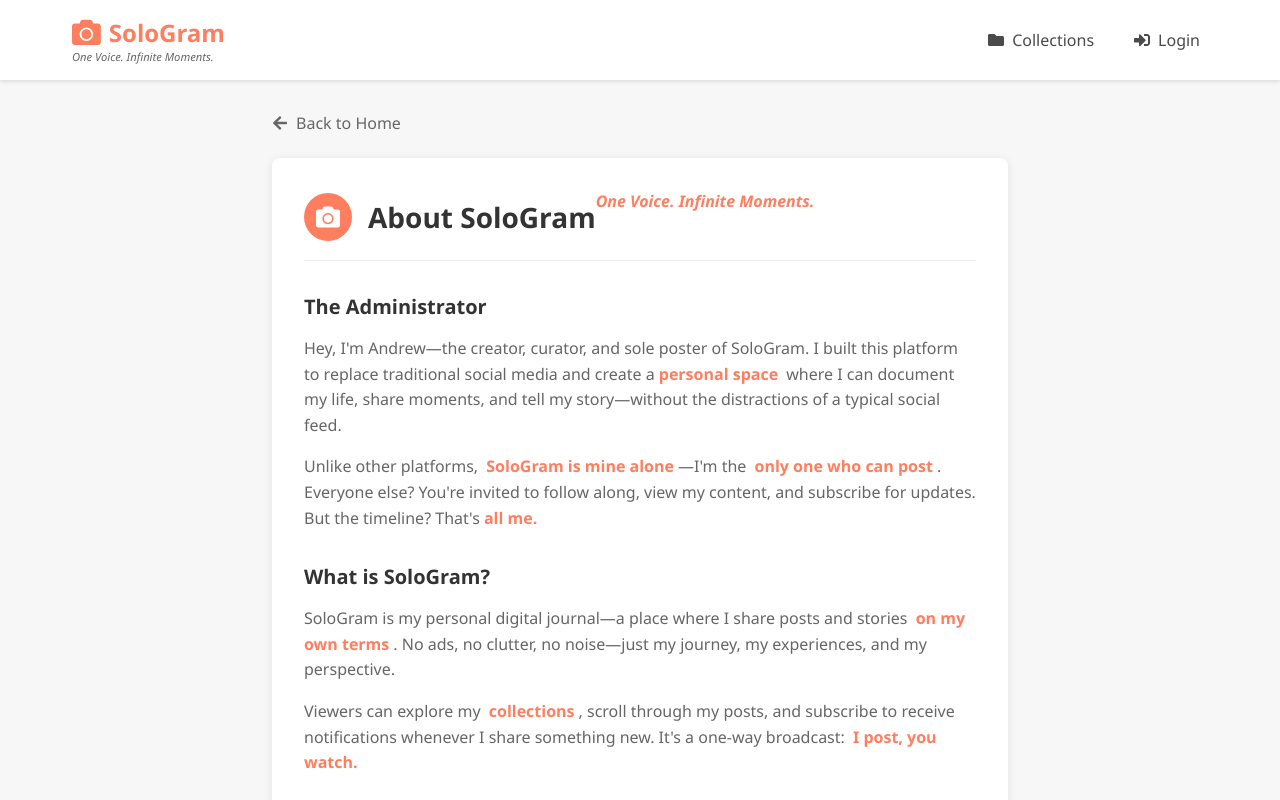
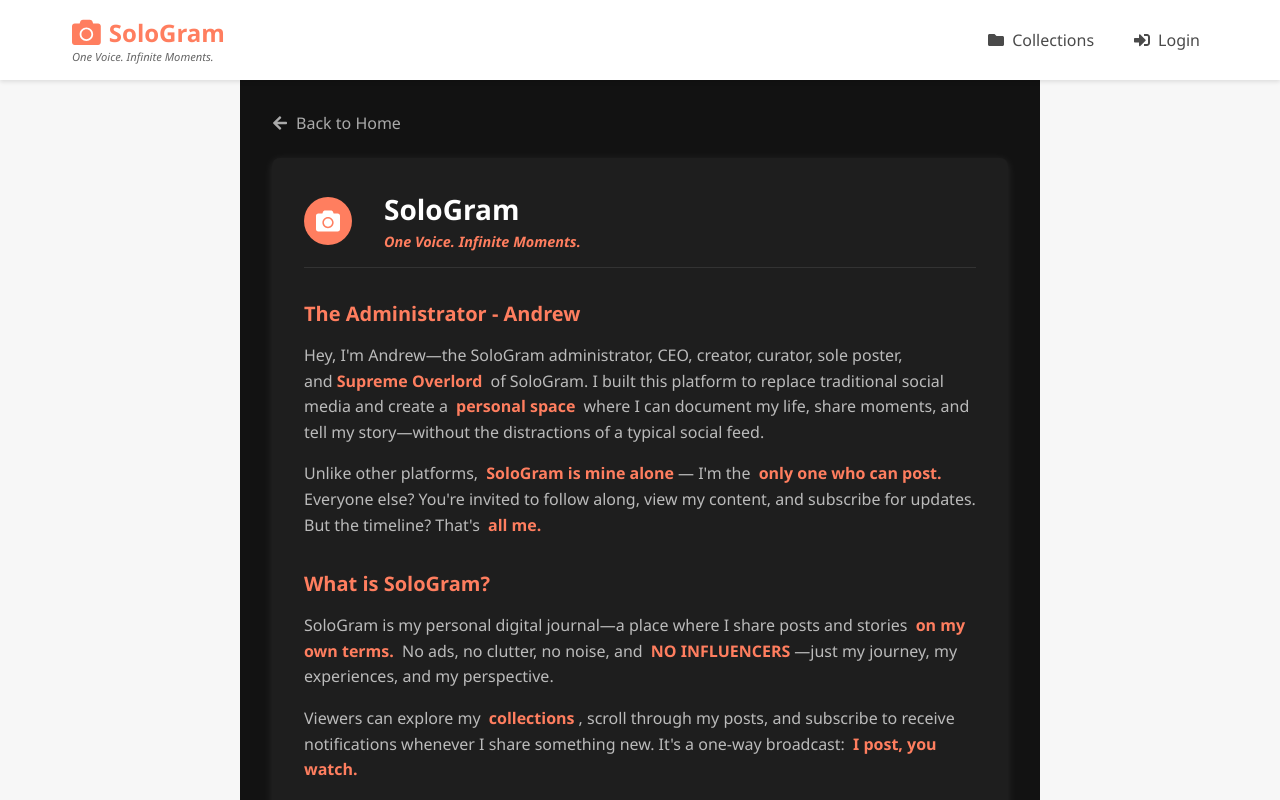
Before and after one commit to abutler911/sologram, a React (Create React App) app in the folder client/: page /about in a window 1280 px wide. Shown: the top 800 px of the page. Built offline with nearby package versions, Linux system fonts and the light colour scheme; no server answers.

Commit message:
Fix: Archived stories retrieval fix

```diff
--- a/client/src/pages/About.js
+++ b/client/src/pages/About.js
@@ -13,28 +13,31 @@ const About = () => {
 
       <ContentCard>
         <PageHeader>
-          <LogoIcon>
+          <LogoContainer>
             <FaCamera />
-          </LogoIcon>
-          <PageTitle>About SoloGram</PageTitle>
-          <Tagline>One Voice. Infinite Moments.</Tagline>
+          </LogoContainer>
+          <TitleContainer>
+            <PageTitle>SoloGram</PageTitle>
+            <Tagline>One Voice. Infinite Moments.</Tagline>
+          </TitleContainer>
         </PageHeader>
 
         <Section>
-          <SectionTitle>The Administrator</SectionTitle>
+          <SectionTitle>The Administrator - Andrew</SectionTitle>
           <Paragraph>
-            Hey, I'm Andrew—the creator, curator, and sole poster of SoloGram. I
+            Hey, I'm Andrew—the SoloGram administrator, CEO, creator, curator,
+            sole poster, and<Emphasis>Supreme Overlord</Emphasis> of SoloGram. I
             built this platform to replace traditional social media and create a
-            <Emphasis>personal space</Emphasis> where I can document my life,
+            <Emphasis> personal space </Emphasis> where I can document my life,
             share moments, and tell my story—without the distractions of a
             typical social feed.
           </Paragraph>
           <Paragraph>
-            Unlike other platforms, <Emphasis>SoloGram is mine alone</Emphasis>
-            —I'm the <Emphasis>only one who can post</Emphasis>. Everyone else?
+            Unlike other platforms, <Emphasis>SoloGram is mine alone</Emphasis>—
+            I'm the <Emphasis>only one who can post.</Emphasis> Everyone else?
             You're invited to follow along, view my content, and subscribe for
             updates. But the timeline? That's
-            <Emphasis>all me.</Emphasis>
+            <Emphasis> all me.</Emphasis>
           </Paragraph>
         </Section>
 
@@ -42,15 +45,15 @@ const About = () => {
           <SectionTitle>What is SoloGram?</SectionTitle>
           <Paragraph>
             SoloGram is my personal digital journal—a place where I share posts
-            and stories <Emphasis>on my own terms</Emphasis>. No ads, no
-            clutter, no noise—just my journey, my experiences, and my
-            perspective.
+            and stories <Emphasis> on my own terms.</Emphasis> No ads, no
+            clutter, no noise, and <Emphasis>NO INFLUENCERS</Emphasis>—just my
+            journey, my experiences, and my perspective.
           </Paragraph>
           <Paragraph>
-            Viewers can explore my <Emphasis>collections</Emphasis>, scroll
+            Viewers can explore my <Emphasis> collections</Emphasis>, scroll
             through my posts, and subscribe to receive notifications whenever I
-            share something new. It's a one-way broadcast:{" "}
-            <Emphasis>I post, you watch.</Emphasis>
+            share something new. It's a one-way broadcast:
+            <Emphasis> I post, you watch.</Emphasis>
           </Paragraph>
         </Section>
 
@@ -78,16 +81,16 @@ const About = () => {
             </FeatureText>
           </Feature>
           <Paragraph>
-            Think of it as <Emphasis>a social feed, but just for me</Emphasis>—a
-            space where I control the content and the narrative. If you're here,
-            welcome to the journey. 🚀
+            Think of it as <Emphasis> a social feed, but just for me</Emphasis>—
+            a space where I control the content and the narrative. If you're
+            here, welcome to the journey. 🚀
           </Paragraph>
         </Section>
 
         <Section>
           <SectionTitle>Stay Connected</SectionTitle>
           <Paragraph>
-            Want to stay in the loop? Hit <Emphasis>subscribe</Emphasis> to get
+            Want to stay in the loop? Hit <Emphasis> subscribe</Emphasis> to get
             notified whenever I post new content. Have a question or just want
             to say hi? Reach out at
             <EmailLink href="mailto:abutler911@gmail.com">
@@ -100,11 +103,14 @@ const About = () => {
   );
 };
 
-// Styled Components
+// 🌙 DARK THEME STYLED COMPONENTS
 const Container = styled.div`
   max-width: 800px;
   margin: 0 auto;
   padding: 2rem;
+  background-color: #121212;
+  min-height: 100vh;
+  color: #ffffff;
 
   @media (max-width: 768px) {
     padding: 1.5rem;
@@ -114,7 +120,7 @@ const Container = styled.div`
 const BackLink = styled(Link)`
   display: inline-flex;
   align-items: center;
-  color: #666666;
+  color: #aaaaaa;
   text-decoration: none;
   margin-bottom: 1.5rem;
   transition: color 0.3s;
@@ -129,21 +135,22 @@ const BackLink = styled(Link)`
 `;
 
 const ContentCard = styled.div`
-  background-color: #ffffff;
+  background-color: #1e1e1e;
   border-radius: 8px;
-  box-shadow: 0 2px 8px rgba(0, 0, 0, 0.1);
   padding: 2rem;
+  box-shadow: 0 2px 10px rgba(255, 255, 255, 0.1);
 `;
 
 const PageHeader = styled.div`
   display: flex;
   align-items: center;
   margin-bottom: 2rem;
+  border-bottom: 1px solid #333;
   padding-bottom: 1rem;
-  border-bottom: 1px solid #eeeeee;
+  gap: 1rem;
 `;
 
-const LogoIcon = styled.div`
+const LogoContainer = styled.div`
   width: 3rem;
   height: 3rem;
   border-radius: 50%;
@@ -156,10 +163,24 @@ const LogoIcon = styled.div`
   margin-right: 1rem;
 `;
 
+const TitleContainer = styled.div`
+  display: flex;
+  flex-direction: column;
+  justify-content: center;
+`;
+
 const PageTitle = styled.h1`
   font-size: 1.75rem;
-  color: #333333;
+  color: #ffffff;
   margin: 0;
+`;
+
+const Tagline = styled.h2`
+  font-size: 0.9rem;
+  color: #ff7e5f;
+  font-style: italic;
+  margin-top: 0.25rem;
+  margin-left: 0px;
 `;
 
 const Section = styled.section`
@@ -168,12 +189,12 @@ const Section = styled.section`
 
 const SectionTitle = styled.h2`
   font-size: 1.25rem;
-  color: #333333;
+  color: #ff7e5f;
   margin: 0 0 1rem 0;
 `;
 
 const Paragraph = styled.p`
-  color: #666666;
+  color: #bbbbbb;
   margin-bottom: 1rem;
   line-height: 1.6;
 `;
@@ -203,7 +224,7 @@ const FeatureIcon = styled.span`
 `;
 
 const FeatureText = styled.span`
-  color: #666666;
+  color: #bbbbbb;
   line-height: 1.6;
 `;
 
@@ -217,12 +238,4 @@ const EmailLink = styled.a`
   }
 `;
 
-const Tagline = styled.h2`
-  font-size: 1rem;
-  color: #ff7e5f;
-  font-style: italic;
-  text-align: center;
-  margin: 0 0 2rem 0;
-`;
-
 export default About;
```
Also changed, not shown: client/src/pages/Home.js (+87 -147 lines), 1 other file (tests, documents, lock files or other folders).
